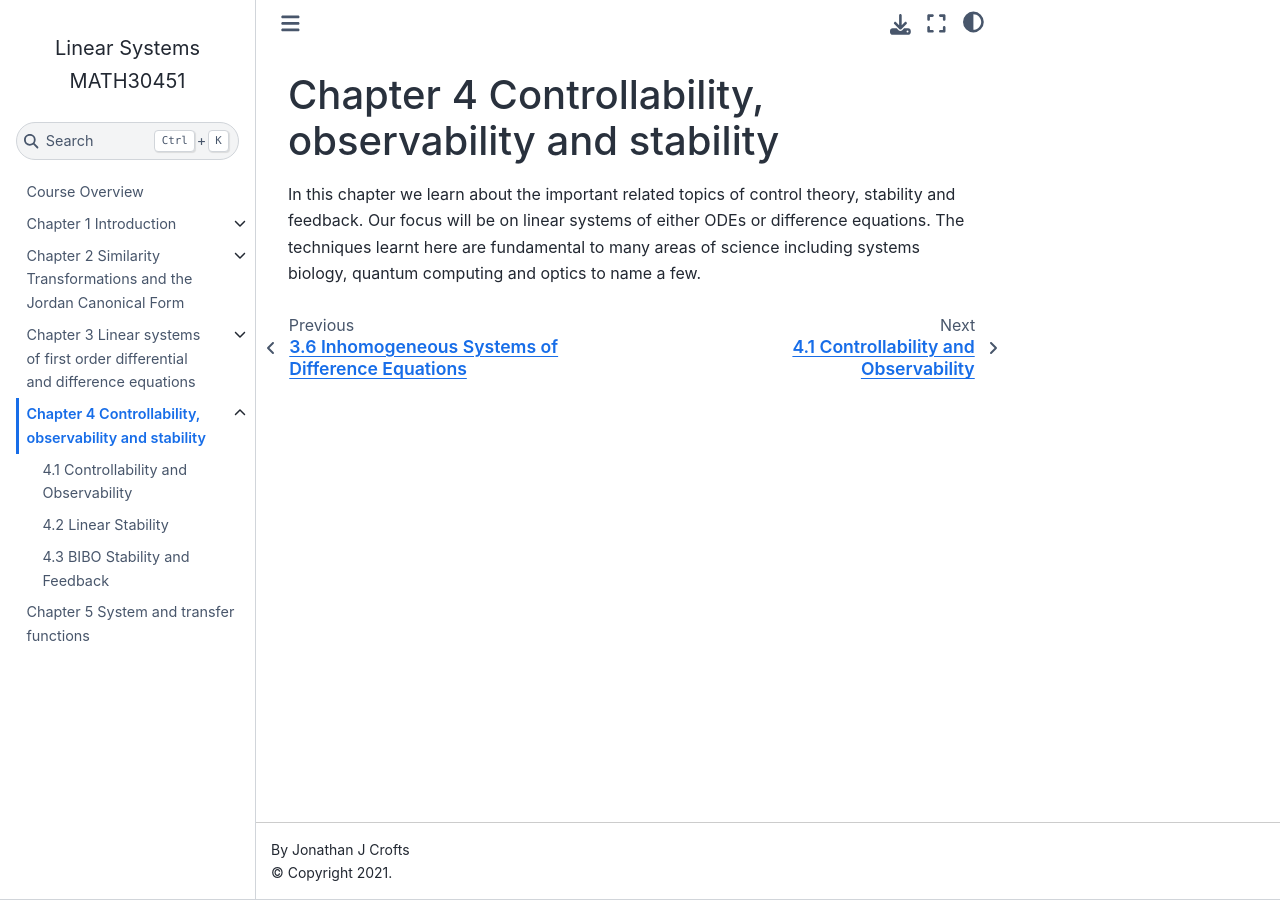
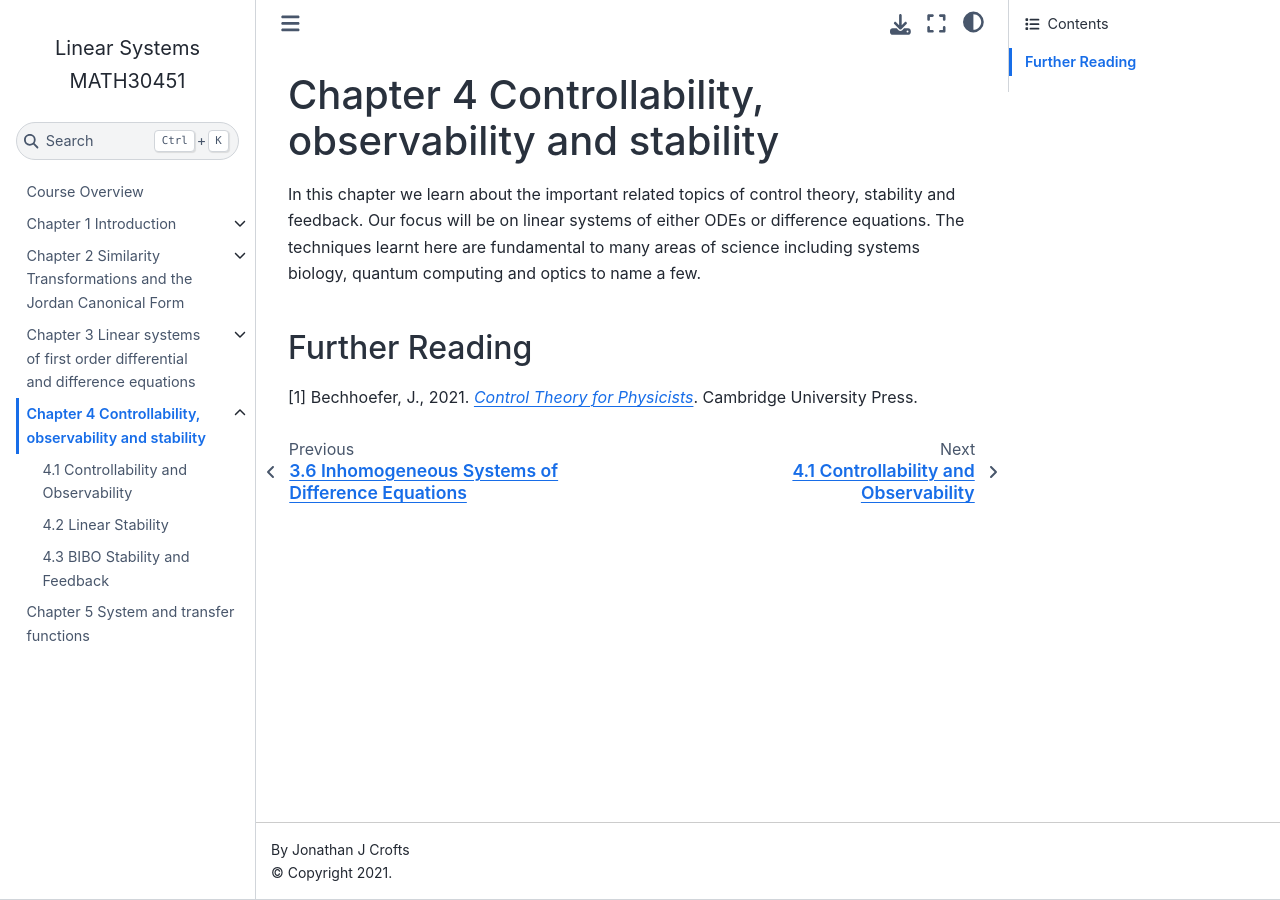
Before and after one commit to jjcrofts77/Linear-Systems-MATH30451, a Jupyter Book: the page built from content/notebooks/Chapter4/Chapter4Intro.md, in a window 1280 px wide. Built offline with Jupyter Book 1.0.4 settings and Sphinx 7.4.7 and the Sphinx Book theme 1.1.4, drawn with Linux system fonts in a browser that asks for light colours.

Commit message:
Update Chapter4Intro.md

```diff
--- a/content/notebooks/Chapter4/Chapter4Intro.md
+++ b/content/notebooks/Chapter4/Chapter4Intro.md
@@ -1,3 +1,7 @@
 # Chapter 4 Controllability, observability and stability
 
 In this chapter we learn about the important related topics of control theory, stability and feedback. Our focus will be on linear systems of either ODEs or difference equations. The techniques learnt here are fundamental to many areas of science including systems biology, quantum computing and optics to name a few.
+
+## Further Reading
+
+[1] Bechhoefer, J., 2021. [*Control Theory for Physicists*](https://www.cambridge.org/core/books/control-theory-for-physicists/21AFE5D6C475D1B44BCF9B8536338D98#). Cambridge University Press.
```
